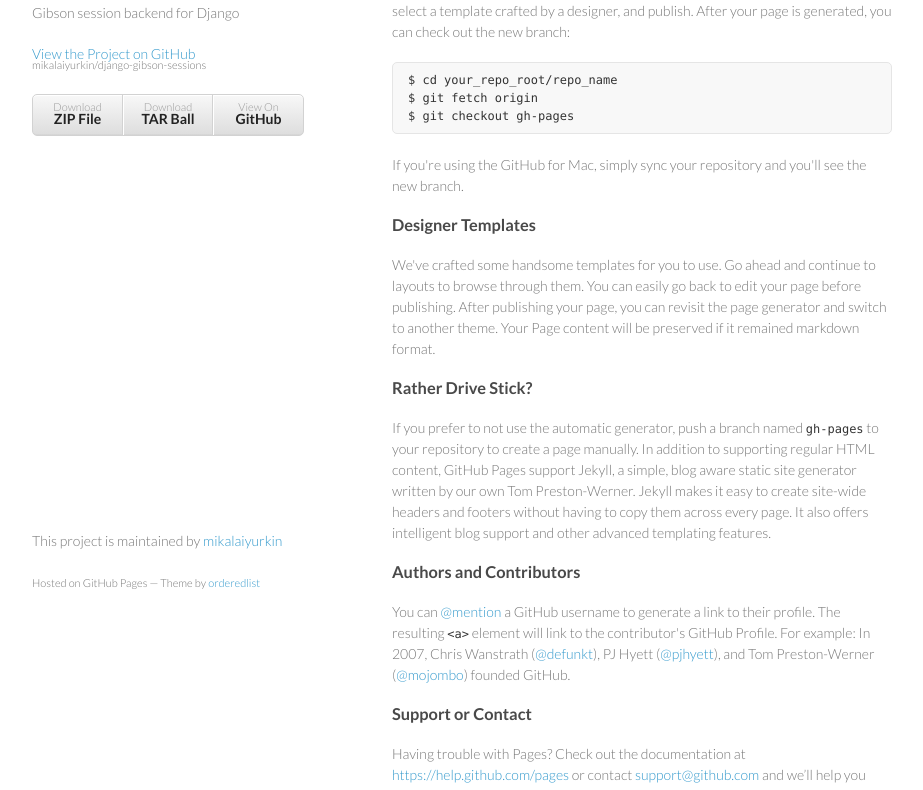
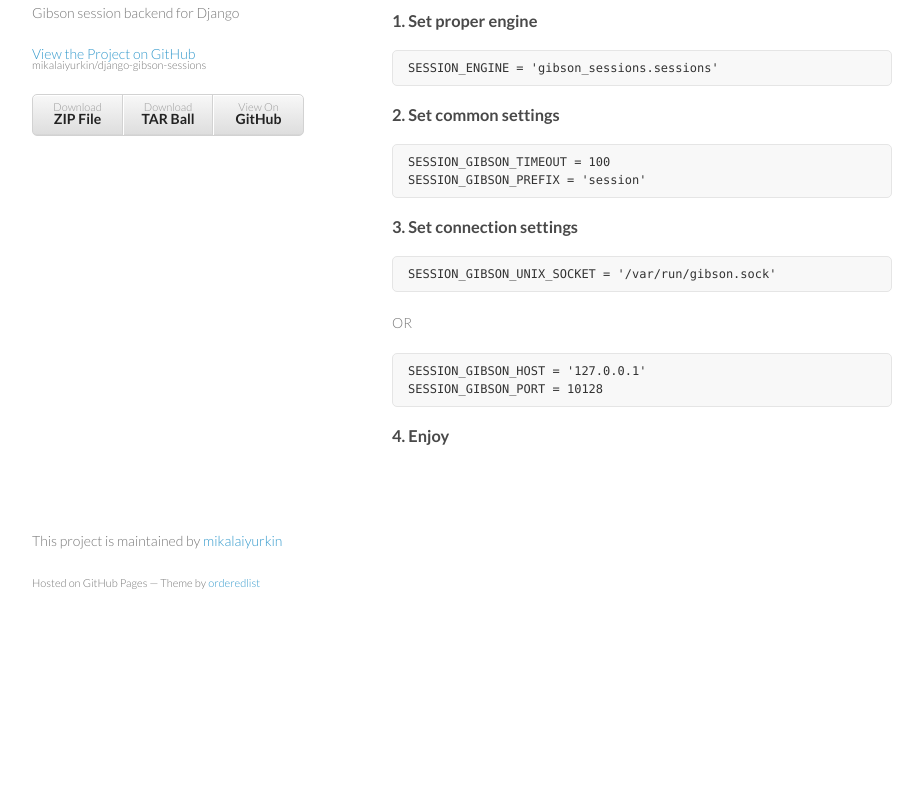
Before and after one commit to mikalaiyurkin/django-gibson-sessions, a plain HTML site: page index.html in a window 1280 px wide. Shown: the part 138-928 px from the top of the page, without its empty margins (178-1101 px from the left). After the commit the page ends 800 px from the top, so only its background shows below. Drawn offline with Linux system fonts and the light colour scheme.

```diff
--- a/index.html
+++ b/index.html
@@ -28,37 +28,38 @@
         </ul>
       </header>
       <section>
-        <h3>
-<a id="welcome-to-github-pages" class="anchor" href="#welcome-to-github-pages" aria-hidden="true"><span class="octicon octicon-link"></span></a>Welcome to GitHub Pages.</h3>
+        <h1>
+<a id="django-gibson-sessions" class="anchor" href="#django-gibson-sessions" aria-hidden="true"><span class="octicon octicon-link"></span></a>django-gibson-sessions</h1>
 
-<p>This automatic page generator is the easiest way to create beautiful pages for all of your projects. Author your page content here using GitHub Flavored Markdown, select a template crafted by a designer, and publish. After your page is generated, you can check out the new branch:</p>
+<p><a href="http://gibson-db.in/">Gibson</a> session backend for <a href="https://www.djangoproject.com/">Django</a></p>
 
-<pre><code>$ cd your_repo_root/repo_name
-$ git fetch origin
-$ git checkout gh-pages
+<h3>
+<a id="1-set-proper-engine" class="anchor" href="#1-set-proper-engine" aria-hidden="true"><span class="octicon octicon-link"></span></a>1. Set proper engine</h3>
+
+<pre><code>SESSION_ENGINE = 'gibson_sessions.sessions'
 </code></pre>
 
-<p>If you're using the GitHub for Mac, simply sync your repository and you'll see the new branch.</p>
+<h3>
+<a id="2-set-common-settings" class="anchor" href="#2-set-common-settings" aria-hidden="true"><span class="octicon octicon-link"></span></a>2. Set common settings</h3>
+
+<pre><code>SESSION_GIBSON_TIMEOUT = 100
+SESSION_GIBSON_PREFIX = 'session'
+</code></pre>
 
 <h3>
-<a id="designer-templates" class="anchor" href="#designer-templates" aria-hidden="true"><span class="octicon octicon-link"></span></a>Designer Templates</h3>
+<a id="3-set-connection-settings" class="anchor" href="#3-set-connection-settings" aria-hidden="true"><span class="octicon octicon-link"></span></a>3. Set connection settings</h3>
 
-<p>We've crafted some handsome templates for you to use. Go ahead and continue to layouts to browse through them. You can easily go back to edit your page before publishing. After publishing your page, you can revisit the page generator and switch to another theme. Your Page content will be preserved if it remained markdown format.</p>
+<pre><code>SESSION_GIBSON_UNIX_SOCKET = '/var/run/gibson.sock'
+</code></pre>
+
+<p>OR</p>
+
+<pre><code>SESSION_GIBSON_HOST = '127.0.0.1'
+SESSION_GIBSON_PORT = 10128
+</code></pre>
 
 <h3>
-<a id="rather-drive-stick" class="anchor" href="#rather-drive-stick" aria-hidden="true"><span class="octicon octicon-link"></span></a>Rather Drive Stick?</h3>
-
-<p>If you prefer to not use the automatic generator, push a branch named <code>gh-pages</code> to your repository to create a page manually. In addition to supporting regular HTML content, GitHub Pages support Jekyll, a simple, blog aware static site generator written by our own Tom Preston-Werner. Jekyll makes it easy to create site-wide headers and footers without having to copy them across every page. It also offers intelligent blog support and other advanced templating features.</p>
-
-<h3>
-<a id="authors-and-contributors" class="anchor" href="#authors-and-contributors" aria-hidden="true"><span class="octicon octicon-link"></span></a>Authors and Contributors</h3>
-
-<p>You can <a href="https://github.com/blog/821" class="user-mention">@mention</a> a GitHub username to generate a link to their profile. The resulting <code>&lt;a&gt;</code> element will link to the contributor's GitHub Profile. For example: In 2007, Chris Wanstrath (<a href="https://github.com/defunkt" class="user-mention">@defunkt</a>), PJ Hyett (<a href="https://github.com/pjhyett" class="user-mention">@pjhyett</a>), and Tom Preston-Werner (<a href="https://github.com/mojombo" class="user-mention">@mojombo</a>) founded GitHub.</p>
-
-<h3>
-<a id="support-or-contact" class="anchor" href="#support-or-contact" aria-hidden="true"><span class="octicon octicon-link"></span></a>Support or Contact</h3>
-
-<p>Having trouble with Pages? Check out the documentation at <a href="https://help.github.com/pages">https://help.github.com/pages</a> or contact <a href="mailto:support@github.com">support@github.com</a> and we’ll help you sort it out.</p>
+<a id="4-enjoy" class="anchor" href="#4-enjoy" aria-hidden="true"><span class="octicon octicon-link"></span></a>4. Enjoy</h3>
       </section>
       <footer>
         <p>This project is maintained by <a href="https://github.com/mikalaiyurkin">mikalaiyurkin</a></p>
```
Also changed, not shown: params.json (+1 -1 lines).
